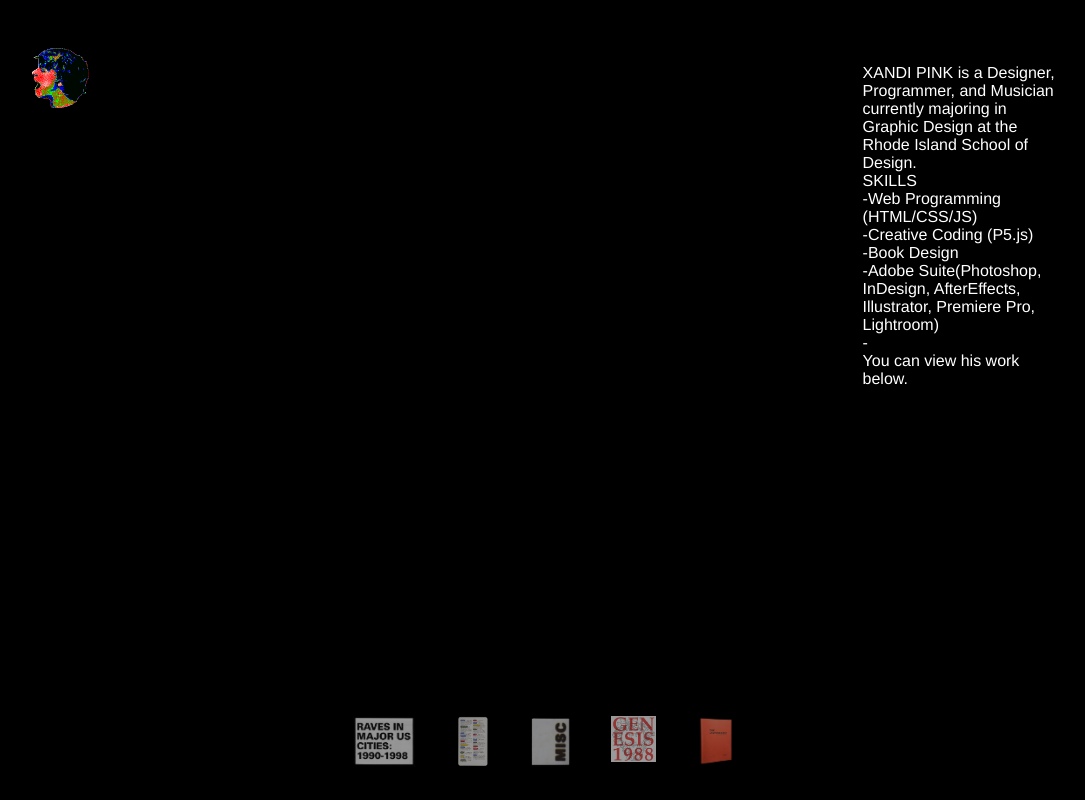
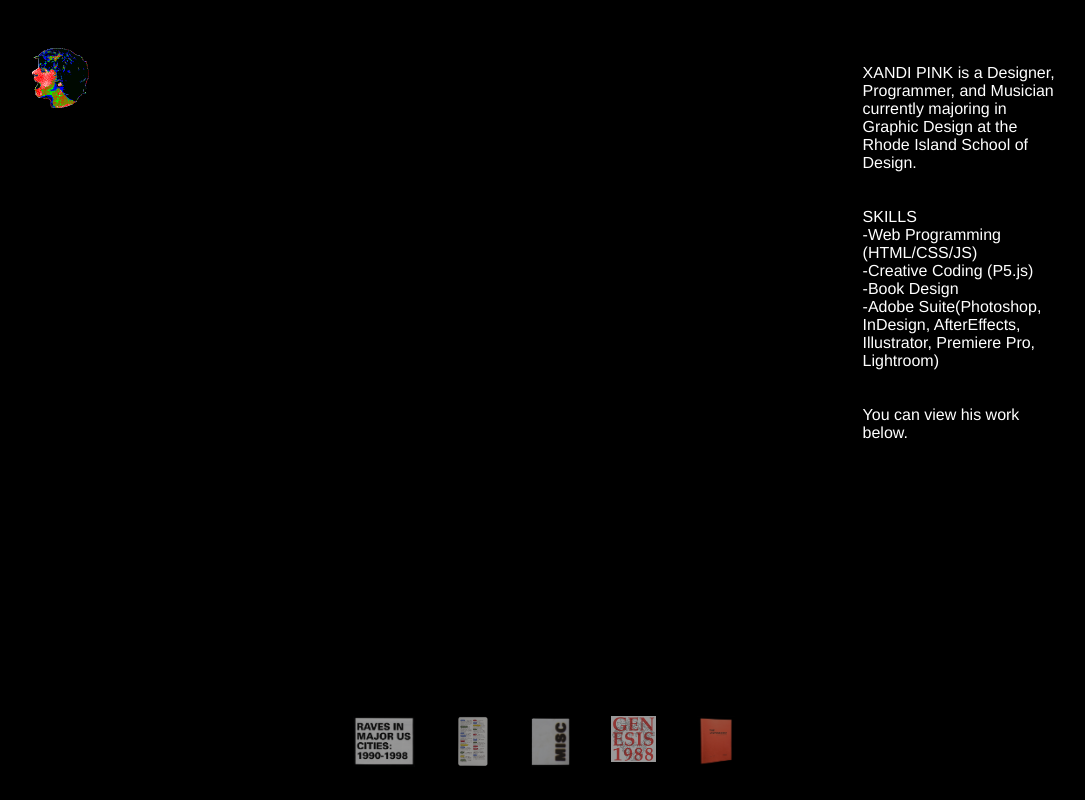
Before and after one commit to Commodoor64/portfilio, a plain HTML site: page index.html in a window 1280 px wide. Shown: the whole page, without its empty margins (96-1181 px from the left). Drawn offline with Linux system fonts and the light colour scheme.

Commit message:
Update index.html

```diff
--- a/index.html
+++ b/index.html
@@ -20,7 +20,7 @@
 
 
                     <div class = "text">
-                        <p> XANDI PINK is a Designer, Programmer, and Musician currently majoring in Graphic Design at the Rhode Island School of Design. <br> SKILLS <br> -Web Programming (HTML/CSS/JS)<br> -Creative Coding (P5.js)<br> -Book Design<br> -Adobe Suite(Photoshop, InDesign, AfterEffects, Illustrator, Premiere Pro, Lightroom)<br> -  <br>You can view his work below.</p>
+                        <p> XANDI PINK is a Designer, Programmer, and Musician currently majoring in Graphic Design at the Rhode Island School of Design. <br><br><br> SKILLS <br> -Web Programming (HTML/CSS/JS)<br> -Creative Coding (P5.js)<br> -Book Design<br> -Adobe Suite(Photoshop, InDesign, AfterEffects, Illustrator, Premiere Pro, Lightroom)<br> <br> <br>You can view his work below.</p>
 
 
 
```
